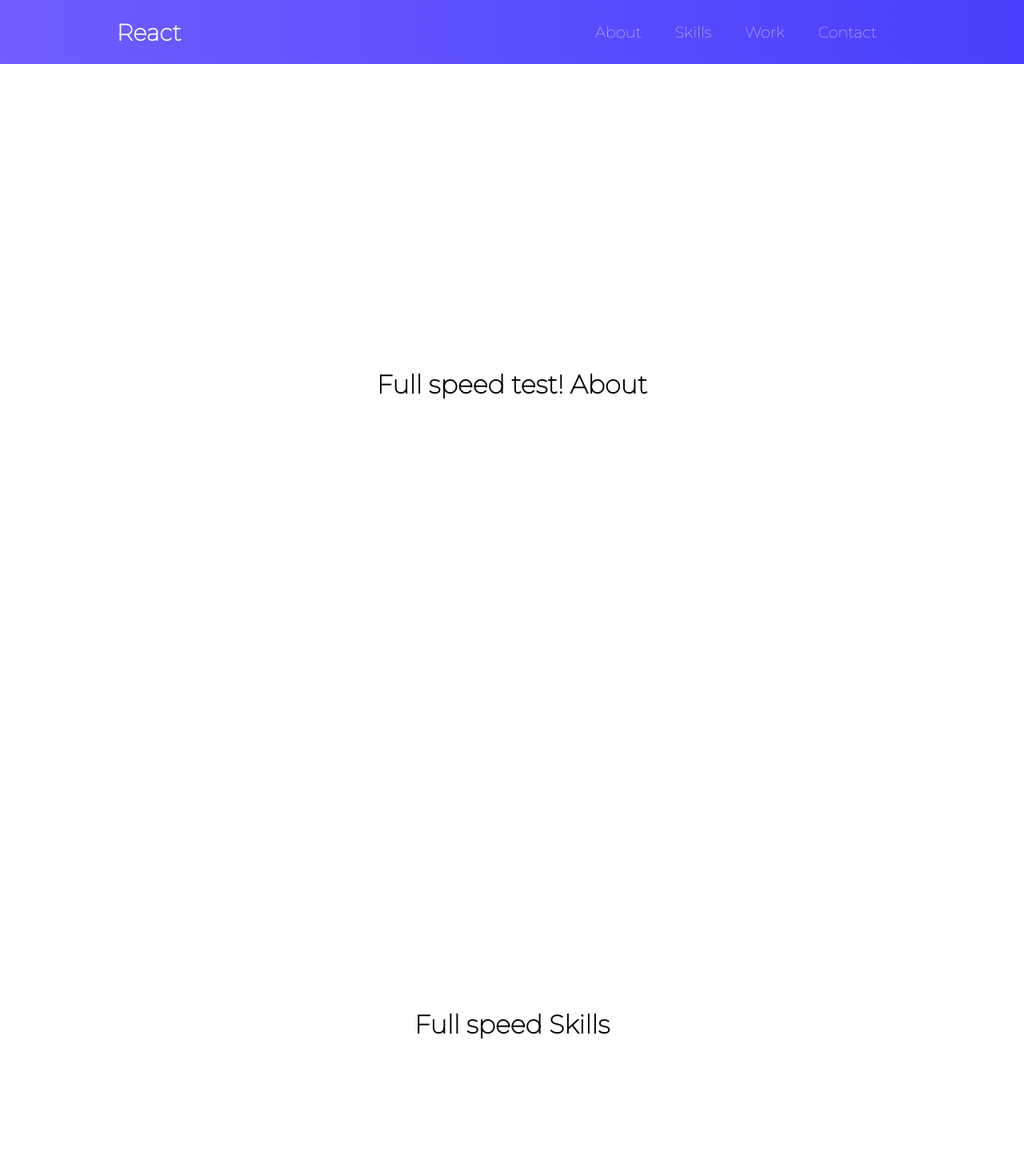
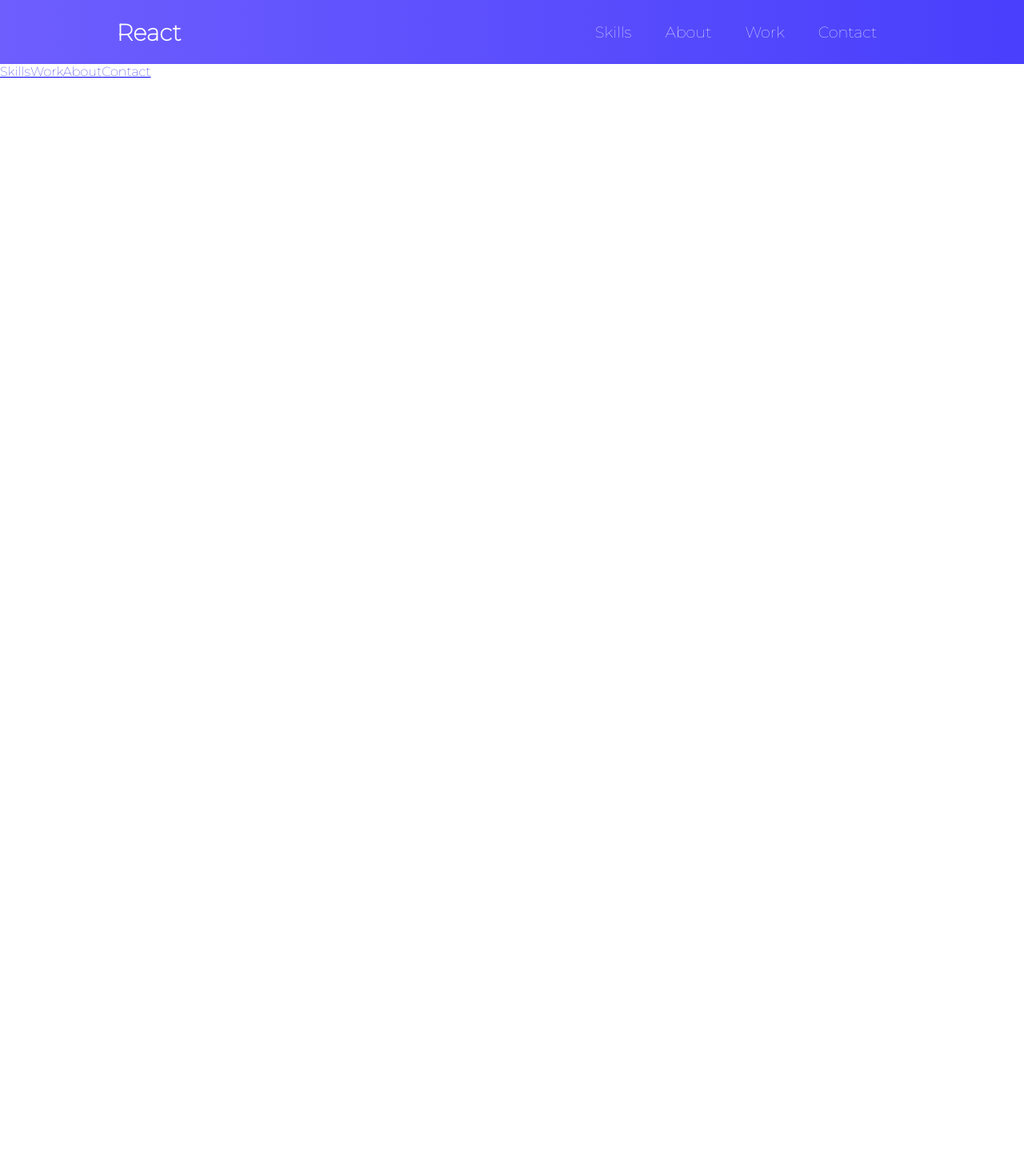
Before and after one commit to mireu-san/the-lighthouse, a React (Create React App) app: page / in a window 1280 px wide. Shown: the top 1470 px of the page at 80% size. After the commit the page ends 800 px from the top, so only its background shows below. Built offline with nearby package versions, Linux system fonts and the light colour scheme.

Commit message:
BrowserRouter was the answer - link is now accomplished

```diff
--- a/src/App.js
+++ b/src/App.js
@@ -2,6 +2,8 @@
 import Navbar from "./components/Navbar/Navbar";
 import { Skills, Work, About, Contact } from "./pages";
 import './App.css';
+
+import { BrowserRouter as Router, Routes, Route, Link } from "react-router-dom";
 // import Navbar from "./components/Navbar";
 // import { BrowserRouter as Router, Routes, Route } from "react-router-dom";
 // import { Home, Skills, Projects, About, Contact } from './pages';
@@ -9,16 +11,23 @@
 
 function App() {
   return (
-    <div className="App">
-      <Navbar />
-
-      <div>
-        <About />
-        <Skills />
-        <Work />
-        <Contact />
+    <Router>
+      <div className="App">
+        <Navbar />
+        <div>
+          <Link to="/skills">Skills</Link>
+          <Link to="/work">Work</Link>
+          <Link to="/about">About</Link>
+          <Link to="/contact">Contact</Link>
+        </div>
+        <Routes>
+          <Route path="skills" element={<Skills />} />
+          <Route path="work" element={<Work />} />
+          <Route path="about" element={<About />} />
+          <Route path="contact" element={<Contact />} />
+        </Routes>
       </div>
-    </div>
+    </Router>
     // <Router>
     //   <Navbar />
     //   <Routes>
--- a/src/components/Navbar/MenuItems.js
+++ b/src/components/Navbar/MenuItems.js
@@ -1,12 +1,12 @@
 export const MenuItems = [
+    {
+        title: 'Skills',
+        url: 'skills',
+        cName: 'nav__links'
+    },
     {
         title: 'About',
         url: 'about',
-        cName: 'nav__links'
-    },
-    {
-        title: 'Skills',
-        url: 'skills',
         cName: 'nav__links'
     },
     {
```
